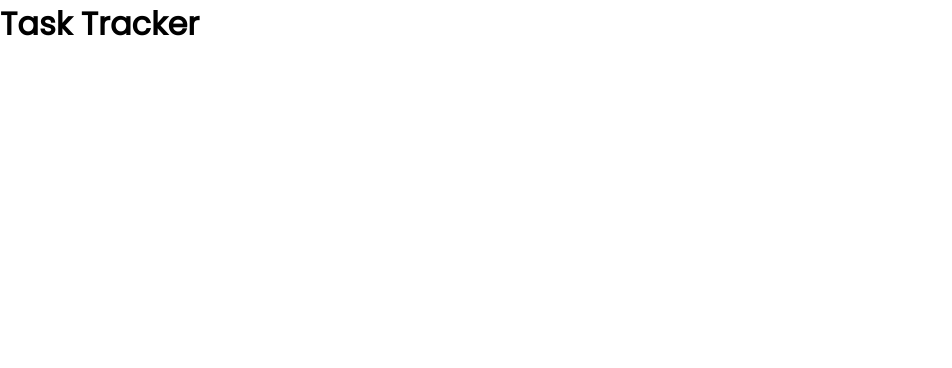
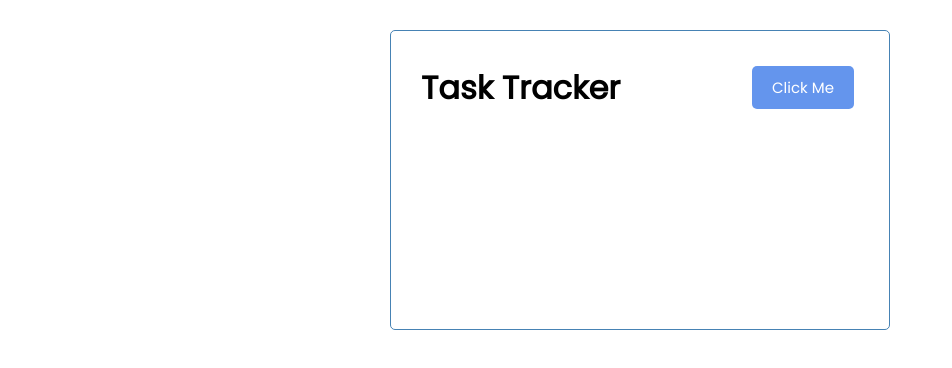
Before and after one commit to Petertran198/Task-tracker, an Angular app: page / in a window 1280 px wide. Shown: the top 368 px of the page, without its empty margins (0-952 px from the left). Built offline with nearby package versions, Linux system fonts and the light colour scheme.

Commit message:
Added button component"

```diff
--- a/src/app/app.component.html
+++ b/src/app/app.component.html
@@ -1 +1,3 @@
-<h1>{{ title }}</h1>
+<div class="container">
+  <app-header></app-header>
+</div>
--- a/src/app/app.component.ts
+++ b/src/app/app.component.ts
@@ -5,6 +5,4 @@
   templateUrl: './app.component.html',
   styleUrls: ['./app.component.css'],
 })
-export class AppComponent {
-  title: string = 'Task Tracker';
-}
+export class AppComponent {}
--- a/src/app/app.module.ts
+++ b/src/app/app.module.ts
@@ -2,10 +2,14 @@
 import { BrowserModule } from '@angular/platform-browser';
 
 import { AppComponent } from './app.component';
+import { HeaderComponent } from './components/header/header.component';
+import { ButtonComponent } from './components/button/button.component';
 
 @NgModule({
   declarations: [
-    AppComponent
+    AppComponent,
+    HeaderComponent,
+    ButtonComponent
   ],
   imports: [
     BrowserModule
--- /dev/null
+++ b/src/app/components/button/button.component.html
@@ -0,0 +1,3 @@
+<button [ngStyle]="{ 'background-color': color }" class="btn">
+  {{ text }}
+</button>
--- /dev/null
+++ b/src/app/components/button/button.component.ts
@@ -0,0 +1,16 @@
+import { Component, OnInit, Input } from '@angular/core';
+
+@Component({
+  selector: 'app-button',
+  templateUrl: './button.component.html',
+  styleUrls: ['./button.component.css'],
+})
+export class ButtonComponent implements OnInit {
+  //props-------
+  @Input() text: string;
+  @Input() color: string;
+  //-------
+  constructor() {}
+
+  ngOnInit(): void {}
+}
--- /dev/null
+++ b/src/app/components/header/header.component.css
@@ -0,0 +1,6 @@
+header {
+  display: flex;
+  justify-content: space-between;
+  align-items: center;
+  margin-bottom: 20px;
+}
--- /dev/null
+++ b/src/app/components/header/header.component.html
@@ -0,0 +1,8 @@
+<header>
+  <h1>{{ title }}</h1>
+  <app-button
+    text="Click Me"
+    color="#6495ED
+  "
+  ></app-button>
+</header>
--- /dev/null
+++ b/src/app/components/header/header.component.ts
@@ -0,0 +1,14 @@
+import { Component, OnInit } from '@angular/core';
+
+@Component({
+  selector: 'app-header',
+  templateUrl: './header.component.html',
+  styleUrls: ['./header.component.css'],
+})
+export class HeaderComponent implements OnInit {
+  title: string = 'Task Tracker';
+  constructor() {}
+
+  //Lifecycle method use this when u want ur code to run with application initialize
+  ngOnInit(): void {}
+}
--- a/tsconfig.json
+++ b/tsconfig.json
@@ -6,6 +6,7 @@
     "outDir": "./dist/out-tsc",
     "forceConsistentCasingInFileNames": true,
     "strict": true,
+    "strictPropertyInitialization": false,
     "noImplicitOverride": true,
     "noPropertyAccessFromIndexSignature": true,
     "noImplicitReturns": true,
@@ -18,10 +19,7 @@
     "importHelpers": true,
     "target": "es2017",
     "module": "es2020",
-    "lib": [
-      "es2020",
-      "dom"
-    ]
+    "lib": ["es2020", "dom"]
   },
   "angularCompilerOptions": {
     "enableI18nLegacyMessageIdFormat": false,
```
Also changed, not shown: src/app/components/button/button.component.css (added), 2 other files (tests, documents, lock files or other folders).
